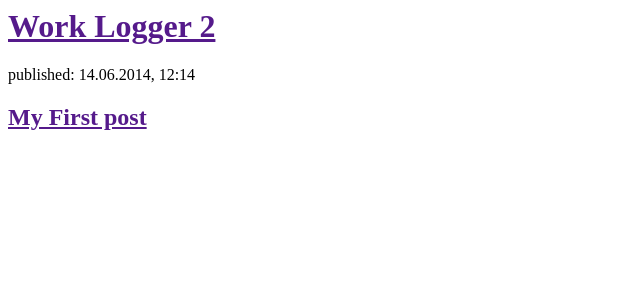
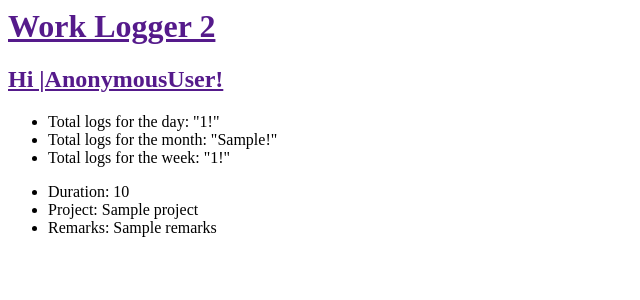
Before and after one commit to fiehl/second_worklogger, a Django app: template logger/templates/logs/logs_list.html in a window 1280 px wide. Shown: the top 300 px of the page, without its empty margins (0-640 px from the left). Run offline with Django 3.2, Linux system fonts and the light colour scheme; the template is opened without the code that fills it: most values are stand-ins (such as "Sample title", 1, 10 or a date in 2020); data that the repository does not hold is empty.

Commit message:
modifies templates to display logs from database

```diff
--- a/logger/models.py
+++ b/logger/models.py
@@ -17,4 +17,4 @@ class Logs(models.Model):
 	date = models.DateField(default=timezone.now)
 
 	def __str__(self):
-		return self.date
+		return "Logs"
--- a/logger/templates/logs/logs_list.html
+++ b/logger/templates/logs/logs_list.html
@@ -9,8 +9,29 @@
 		</div>
 
 		<div>
-			<p>published: 14.06.2014, 12:14</p>
-			<h2><a href="">My First post</a></h2>
+			<h2><a href="">Hi |{{user}}!</a></h2>
+		</div>
+
+		<div>
+			<ul>
+				<li>Total logs for the day: "{{total_day}}!"</li>
+				<li>Total logs for the month: "{{totat_month}}!"</li>
+				<li>Total logs for the week: "{{total_week}}!"</li>
+			</ul>
+		</div>
+
+		<div>
+			{% for log in logs %}
+				<div>
+					<ul>
+						<li>
+							Duration: {{log.duration}}
+						</li>
+						<li>Project: {{log.project}}</li>
+						<li>Remarks: {{log.remarks}}</li>
+					</ul>
+				</div>
+			{% endfor %}
 		</div>
 
 	</body>
--- a/logger/views.py
+++ b/logger/views.py
@@ -1,5 +1,8 @@
 from django.shortcuts import render
+from .models import Project,Logs
+from django.utils import timezone
 
 # Create your views here.
 def logs_list(request):
-	return render(request,'logs/logs_list.html',{})
+	logs = Logs.objects.filter(date__gte=timezone.now()).order_by('-date')
+	return render(request,'logs/logs_list.html',{'logs':logs})
```
